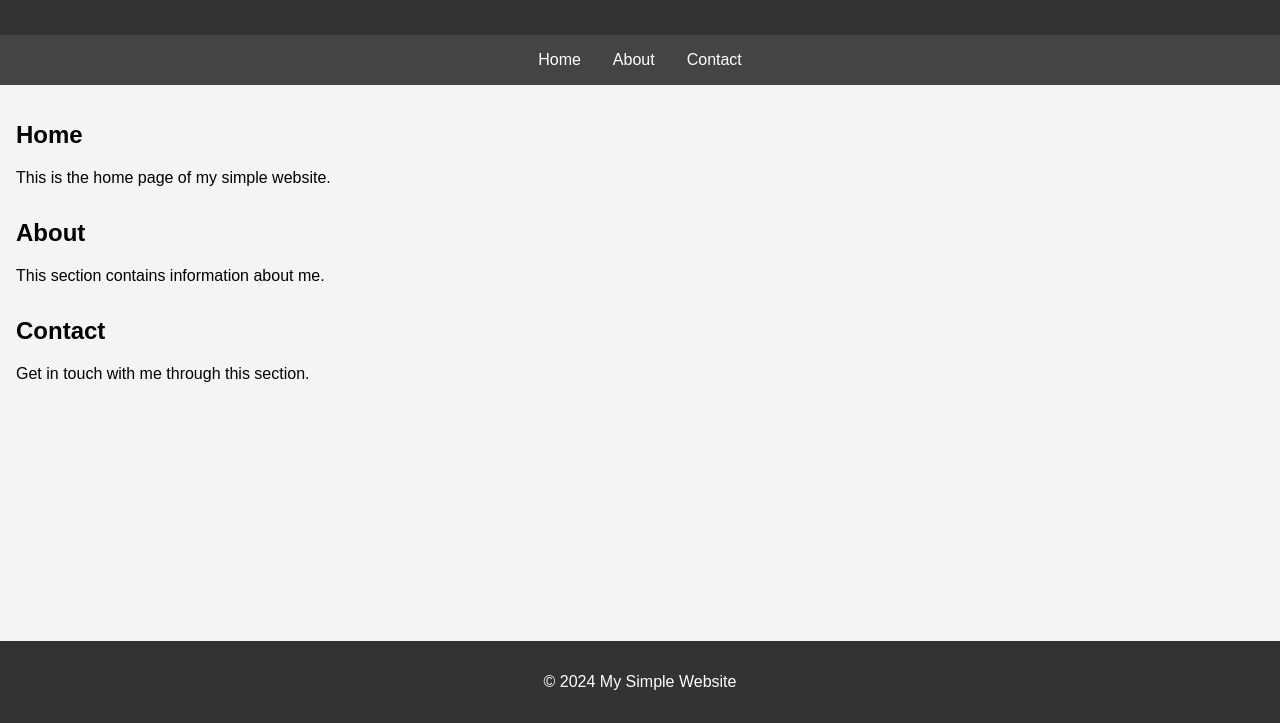
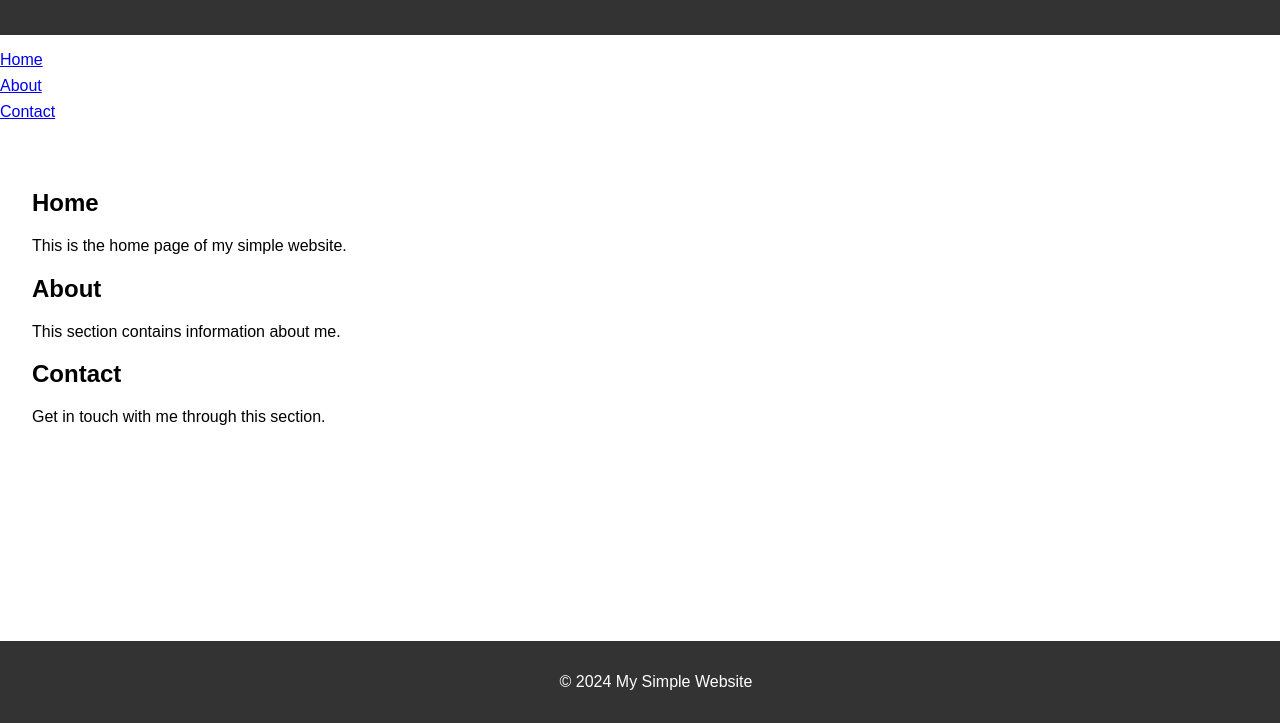
Before and after one commit to athulyaesther777/my-website, a website: page index.html in a window 1280 px wide. Shown: the part 77-800 px from the top of the page. Drawn offline with nearby package versions, Linux system fonts and the light colour scheme.

Commit message:
Add files via upload

```diff
--- a/scripts.js
+++ b/scripts.js
@@ -1 +1,4 @@
-// This is where you can add interactivity with JavaScript
+// Add any JavaScript code here
+document.addEventListener('DOMContentLoaded', () => {
+    console.log('Document loaded');
+});
--- a/styles.css
+++ b/styles.css
@@ -2,57 +2,46 @@ body {
     font-family: Arial, sans-serif;
     margin: 0;
     padding: 0;
-    background-color: #f4f4f4;
 }
 
 header {
     background-color: #333;
-    color: white;
-    padding: 1em 0;
+    color: #fff;
+    padding: 1rem;
     text-align: center;
 }
 
-nav {
-    background-color: #444;
-}
-
-nav ul {
-    list-style: none;
-    margin: 0;
-    padding: 0;
-    display: flex;
-    justify-content: center;
-}
-
-nav ul li {
-    margin: 0;
-}
-
-nav ul li a {
-    color: white;
-    padding: 1em;
-    display: block;
-    text-decoration: none;
-}
-
-nav ul li a:hover {
-    background-color: #555;
-}
-
 main {
-    padding: 1em;
-}
-
-section {
-    margin-bottom: 2em;
+    padding: 2rem;
 }
 
 footer {
     background-color: #333;
-    color: white;
+    color: #fff;
     text-align: center;
-    padding: 1em 0;
+    padding: 1rem;
     position: fixed;
+    bottom: 0;
     width: 100%;
-    bottom: 0;
 }
+
+button {
+    background-color: #007bff;
+    color: #fff;
+    border: none;
+    padding: 0.5rem 1rem;
+    cursor: pointer;
+}
+
+button:hover {
+    background-color: #0056b3;
+}
+
+ul {
+    list-style-type: none;
+    padding: 0;
+}
+
+li {
+    margin-bottom: 0.5rem;
+}
```
